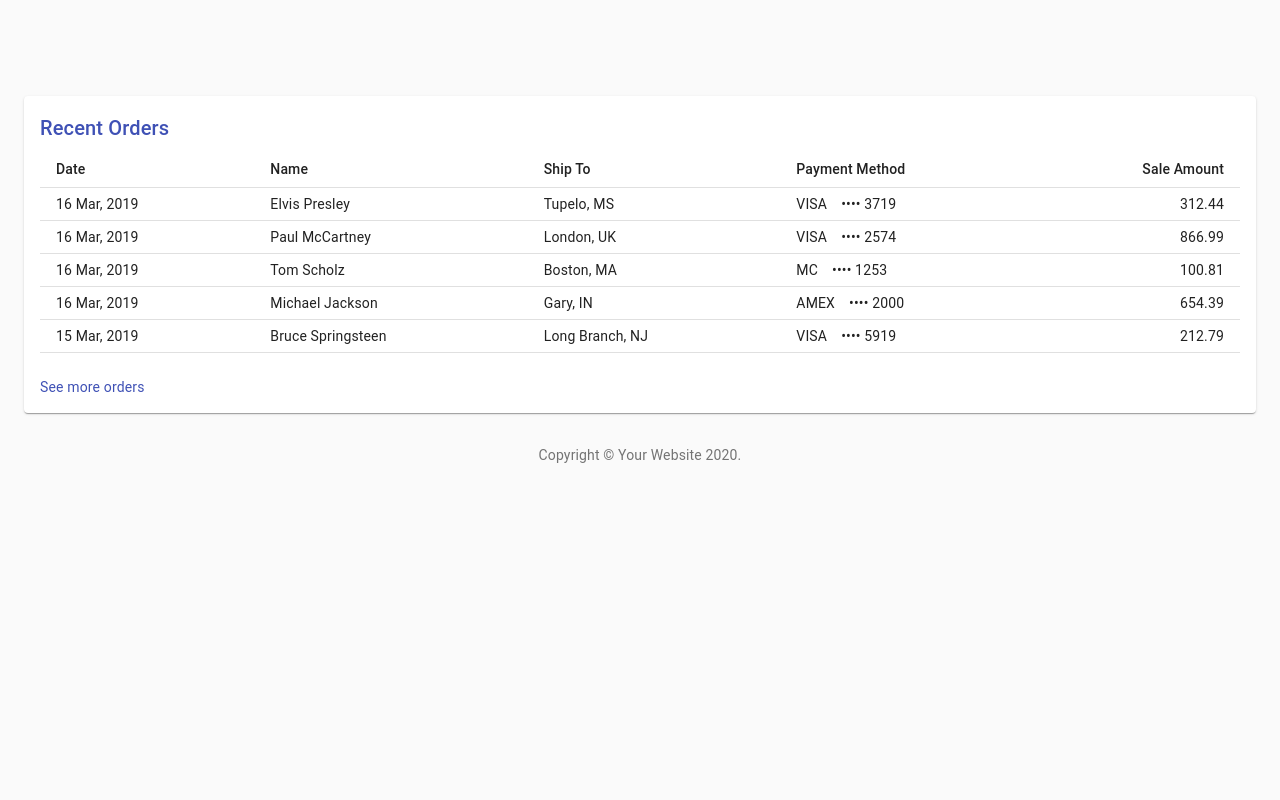
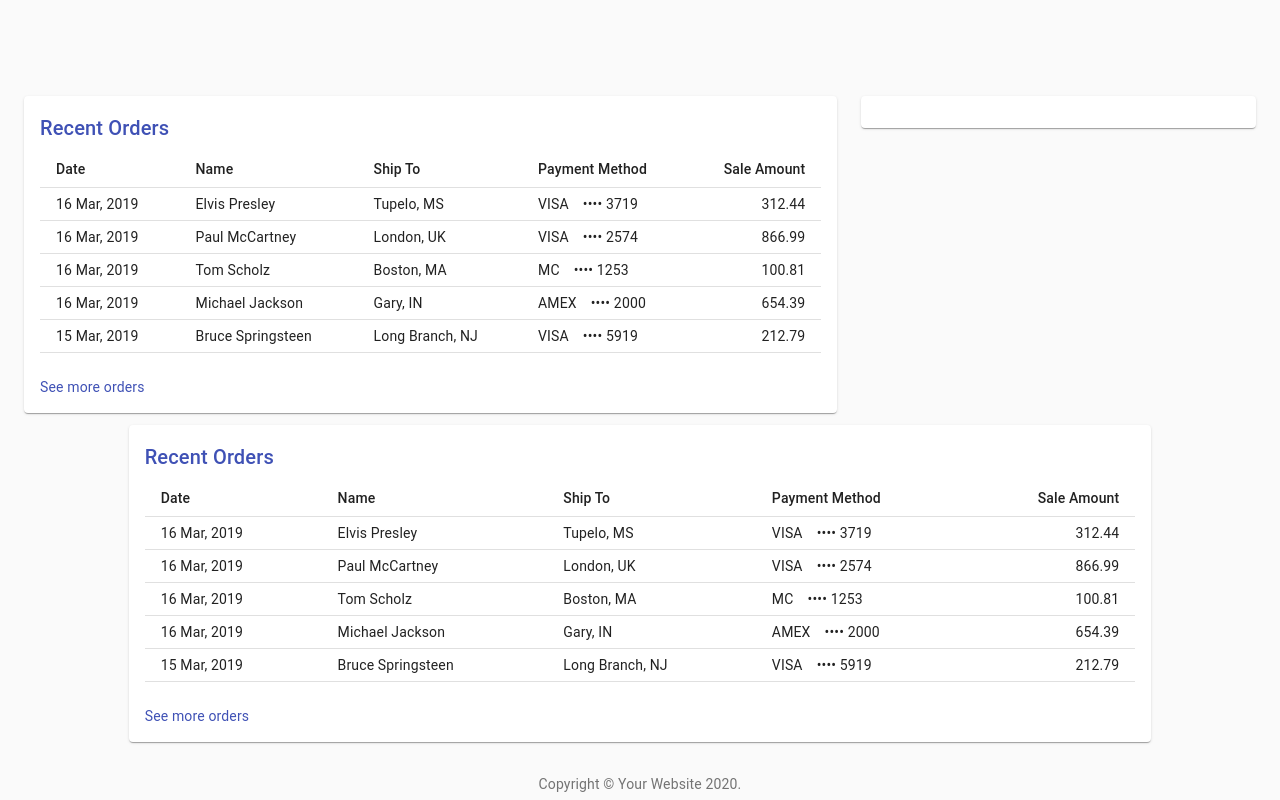
Before and after one commit to P4UL92/MonitoreoDashboard, a React (Create React App) app: page /monitor in a window 1280 px wide. Built offline with nearby package versions, Linux system fonts and the light colour scheme.

Commit message:
second commit

```diff
--- a/src/Monitor.js
+++ b/src/Monitor.js
@@ -1,47 +1,48 @@
-import React from 'react';
-import { makeStyles } from '@material-ui/core/styles';
-import CssBaseline from '@material-ui/core/CssBaseline';
-import Box from '@material-ui/core/Box';
-import Typography from '@material-ui/core/Typography';
-import Container from '@material-ui/core/Container';
-import Grid from '@material-ui/core/Grid';
-import Paper from '@material-ui/core/Paper';
-import Link from '@material-ui/core/Link';
-import ListedBuses from './Components/ListedBuses';
+import React from "react";
+import { makeStyles } from "@material-ui/core/styles";
+import CssBaseline from "@material-ui/core/CssBaseline";
+import Box from "@material-ui/core/Box";
+import Typography from "@material-ui/core/Typography";
+import Container from "@material-ui/core/Container";
+import Grid from "@material-ui/core/Grid";
+import Paper from "@material-ui/core/Paper";
+import Link from "@material-ui/core/Link";
+import ListedBuses from "./Components/ListedBuses";
 
 function Copyright() {
   return (
     <Typography variant="body2" color="textSecondary" align="center">
-      {'Copyright © '}
+      {"Copyright © "}
       <Link color="inherit" href="https://trys.com/">
         Your Website
-      </Link>{' '}
+      </Link>{" "}
       {new Date().getFullYear()}
-      {'.'}
+      {"."}
     </Typography>
   );
 }
 
 const useStyles = makeStyles((theme) => ({
   root: {
-    display: 'flex',
+    display: "flex"
   },
   appBarSpacer: theme.mixins.toolbar,
   content: {
     flexGrow: 1,
-    height: '100vh',
-    overflow: 'auto',
+    height: "100vh",
+    overflow: "auto"
   },
   container: {
     paddingTop: theme.spacing(4),
-    paddingBottom: theme.spacing(4),
+    paddingBottom: theme.spacing(4)
   },
   paper: {
     padding: theme.spacing(2),
-    display: 'flex',
-    overflow: 'auto',
-    flexDirection: 'column',
-  }
+    display: "flex",
+    overflow: "auto",
+    flexDirection: "column"
+  },
+  info: {}
 }));
 
 export default function Monitor() {
@@ -54,8 +55,19 @@ export default function Monitor() {
         <div className={classes.appBarSpacer} />
         <Container maxWidth="lg" className={classes.container}>
           <Grid container spacing={3}>
-            {/* Recent Orders */}
-            <Grid item xs={12}>
+            {/* Bus monitor */}
+            <Grid item xs={8}>
+              <Paper className={classes.paper}>
+                <ListedBuses />
+              </Paper>
+            </Grid>
+            <Grid item xs={4}>
+              <Paper className={classes.paper}></Paper>
+            </Grid>
+          </Grid>
+          <Grid container spacing={3} justify="center">
+            {/* Bus info */}
+            <Grid item xs={10}>
               <Paper className={classes.paper}>
                 <ListedBuses />
               </Paper>
```
